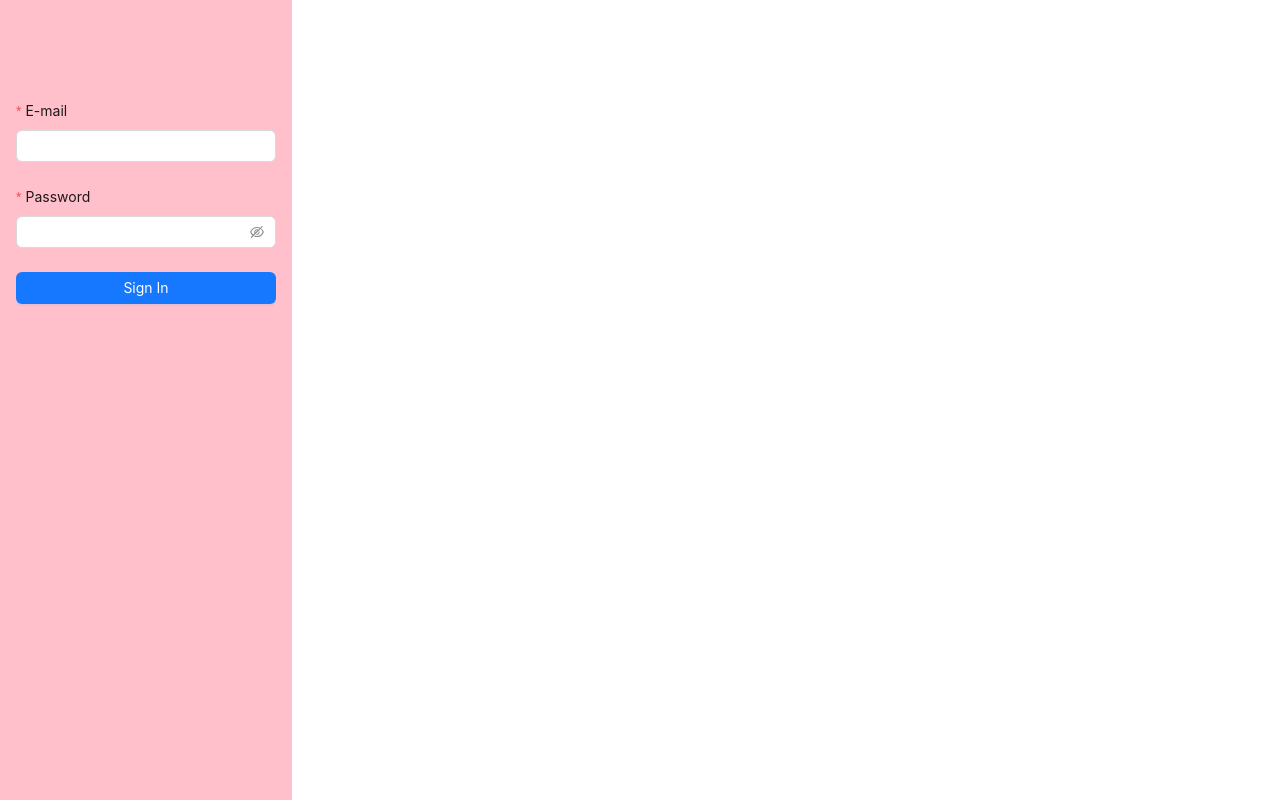
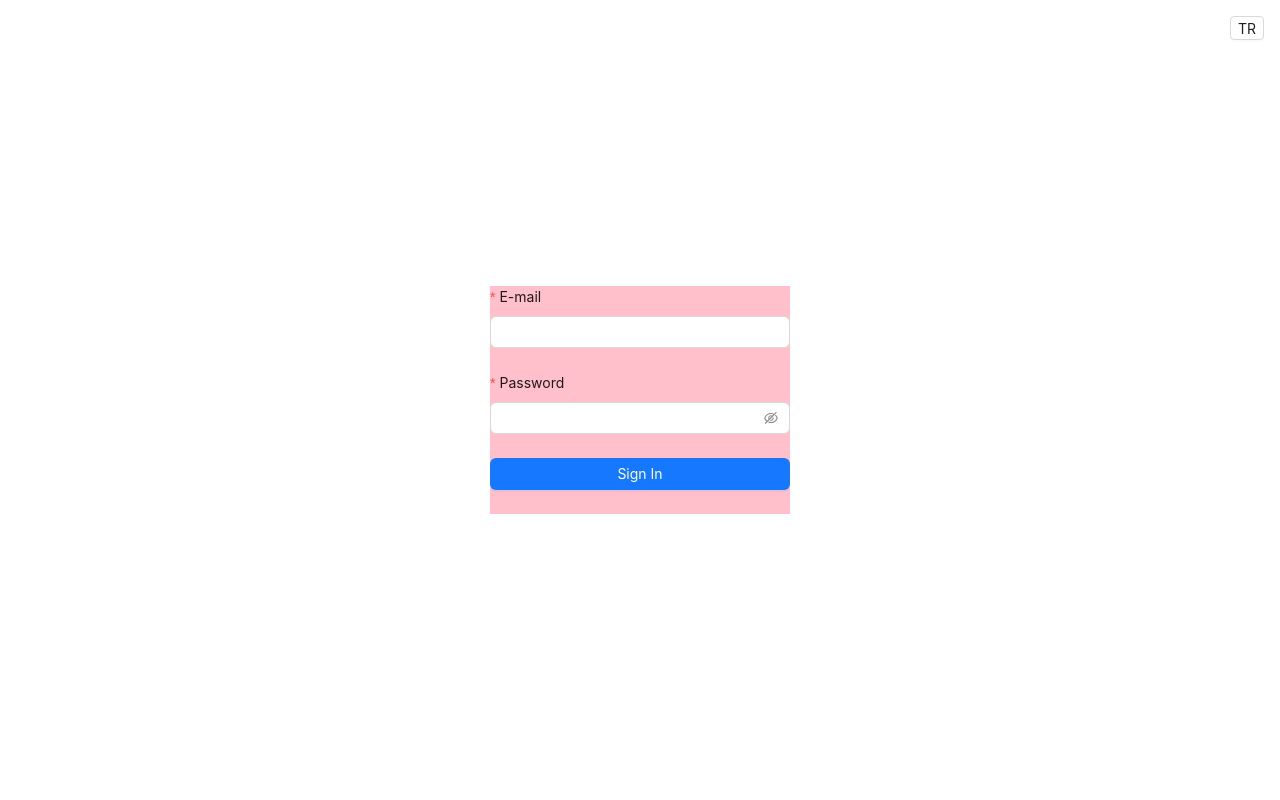
Before and after one commit to Soulittude/docnova, a React (Vite) app: page /login in a window 1280 px wide. Built offline with nearby package versions, Linux system fonts and the light colour scheme.

Commit message:
Add LanguageSwitcher component and integrate it into the main application

```diff
--- /dev/null
+++ b/src/components/LanguageSwitcher.jsx
@@ -0,0 +1,21 @@
+import { Button } from "antd";
+import { useTranslation } from "react-i18next";
+
+export default function LanguageSwitcher() {
+  const { i18n } = useTranslation();
+
+  const toggleLang = () => {
+    const next = i18n.language === "en" ? "tr" : "en";
+    i18n.changeLanguage(next);
+  };
+
+  return (
+    <Button
+      size="small"
+      style={{ position: "fixed", top: 16, right: 16 }}
+      onClick={toggleLang}
+    >
+      {i18n.language === "en" ? "TR" : "EN"}
+    </Button>
+  );
+}
--- a/src/main.jsx
+++ b/src/main.jsx
@@ -6,10 +6,12 @@ import { Provider } from "react-redux";
 import i18n from "./i18n.js";
 import { store } from "./store";
 import { I18nextProvider } from "react-i18next";
+import LanguageSwitcher from "./components/LanguageSwitcher.jsx";
 
 createRoot(document.getElementById("root")).render(
   <Provider store={store}>
     <I18nextProvider i18n={i18n}>
+      <LanguageSwitcher />
       <App />
     </I18nextProvider>
   </Provider>
--- a/src/pages/LoginPage.jsx
+++ b/src/pages/LoginPage.jsx
@@ -30,9 +30,9 @@ export default function LoginPage() {
         display: "flex",
         justifyContent: "center",
         alignItems: "center",
-        height: "100vh", // full viewport height
-        padding: "0 16px", // a little horizontal breathing room
-        backgroundColor: "pink",
+        height: "100vh",
+        width: "100vw",
+        padding: "0 16px",
       }}
     >
       <Form
@@ -40,9 +40,9 @@ export default function LoginPage() {
         layout="vertical"
         onFinish={onFinish}
         style={{
-          maxWidth: 300,
-          margin: "auto",
-          marginTop: "100px",
+          width: 300,
+
+          backgroundColor: "pink",
         }}
       >
         <Form.Item
```
